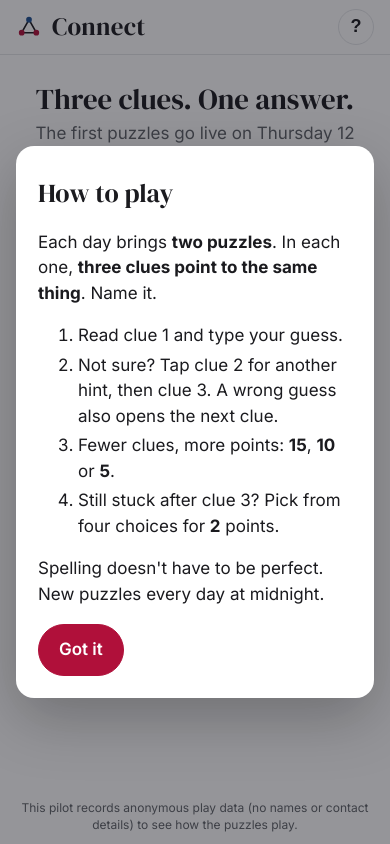
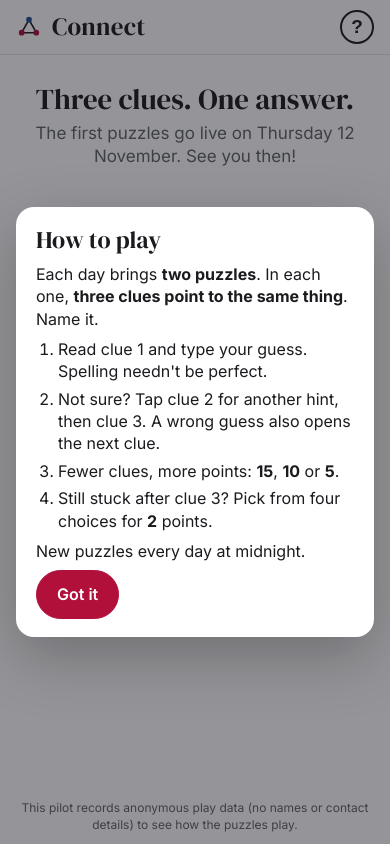
Before and after one commit to sharanidli/connect, a plain HTML site: page index.html in a window 390 px wide. Both pictures are taken after a click on the button "How to play". Drawn offline with Linux system fonts and the light colour scheme.

Commit message:
Bolder ? button that stays pinned at the top; compact How to play that fits small phones

```diff
--- a/index.html
+++ b/index.html
@@ -31,12 +31,12 @@
     <h2>How to play</h2>
     <p>Each day brings <b>two puzzles</b>. In each one, <b>three clues point to the same thing</b>. Name it.</p>
     <ol>
-      <li>Read clue 1 and type your guess.</li>
+      <li>Read clue 1 and type your guess. Spelling needn't be perfect.</li>
       <li>Not sure? Tap clue 2 for another hint, then clue 3. A wrong guess also opens the next clue.</li>
       <li>Fewer clues, more points: <b>15</b>, <b>10</b> or <b>5</b>.</li>
       <li>Still stuck after clue 3? Pick from four choices for <b>2</b> points.</li>
     </ol>
-    <p>Spelling doesn't have to be perfect. New puzzles every day at midnight.</p>
+    <p>New puzzles every day at midnight.</p>
     <button class="btn primary" id="help-close">Got it</button>
   </dialog>
 
--- a/style.css
+++ b/style.css
@@ -25,6 +25,7 @@ body {
   display: flex; align-items: center; justify-content: space-between;
   padding: 8px 16px; border-bottom: 1px solid var(--line);
   max-width: 560px; width: 100%; margin: 0 auto;
+  position: sticky; top: 0; z-index: 5; background: var(--bg);
 }
 .brand { display: flex; align-items: center; gap: 10px; color: var(--ink); }
 .mark { width: 26px; height: 26px; color: var(--ink); }
@@ -32,8 +33,8 @@ body {
 .mark .dot-b { fill: var(--blue); }
 .wordmark { font-family: "DM Serif Display", Georgia, serif; font-size: 25px; letter-spacing: 0.3px; }
 .icon-btn {
-  width: 36px; height: 36px; border-radius: 50%; border: 1.5px solid var(--line);
-  background: var(--bg); color: var(--ink); font-size: 18px; font-weight: 600; cursor: pointer;
+  width: 34px; height: 34px; border-radius: 50%; border: 2.5px solid var(--ink); padding: 0;
+  background: var(--bg); color: var(--ink); font-size: 19px; font-weight: 800; line-height: 1; cursor: pointer;
 }
 main { flex: 1; width: 100%; max-width: 560px; margin: 0 auto; padding: 16px; }
 .foot { max-width: 560px; margin: 0 auto; padding: 0 16px 10px; color: var(--muted); font-size: 12px; line-height: 1.4; text-align: center; }
@@ -131,8 +132,11 @@ button.clue { display: block; width: 100%; text-align: left; font: inherit; }
 .countdown { color: var(--muted); margin-top: 14px; }
 
 dialog {
-  border: 0; border-radius: 18px; padding: 22px; max-width: 420px; width: calc(100% - 32px);
-  box-shadow: 0 20px 60px rgba(0, 0, 0, 0.25); color: var(--ink);
+  border: 0; border-radius: 18px; padding: 16px 20px 18px; max-width: 420px; width: calc(100% - 32px);
+  box-shadow: 0 20px 60px rgba(0, 0, 0, 0.25); color: var(--ink); font-size: 16px; line-height: 1.4;
 }
+dialog h2 { font-size: 24px; margin: 0 0 6px; }
+dialog p { margin: 0 0 8px; }
+dialog ol { padding-left: 22px; margin: 0 0 8px; }
 dialog::backdrop { background: rgba(20, 20, 30, 0.45); }
-dialog li { margin: 4px 0; }
+dialog li { margin: 5px 0; }
```
